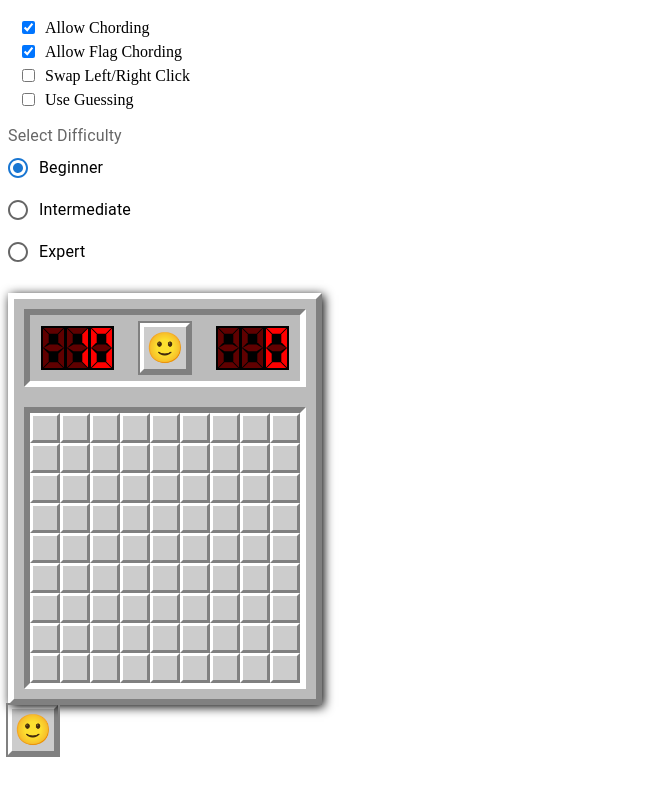
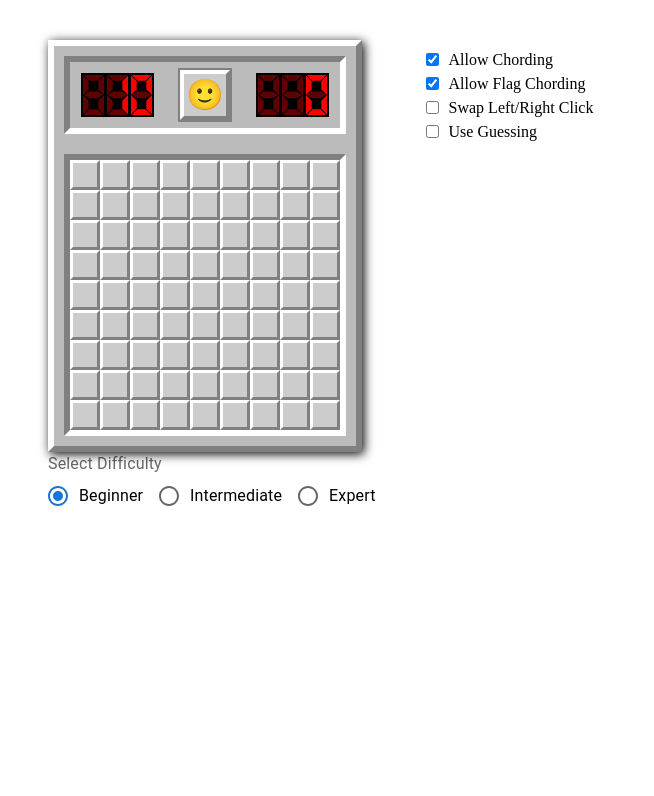
Before and after one commit to Perchik/mynesweepr, a React (Create React App) app in the folder mynesweepr/: page / in a window 1280 px wide. Shown: the top 796 px of the page, without its empty margins (0-654 px from the left). Built offline with nearby package versions, Linux system fonts and the light colour scheme.

Commit message:
Got timer working

```diff
--- a/mynesweepr/src/app/App.tsx
+++ b/mynesweepr/src/app/App.tsx
@@ -1,23 +1,46 @@
 import React from "react";
 import GameComponent from "../game/Game.component";
-import GameButton from "../game/GameButton";
 import SettingsComponent from "../settings/Settings.component";
 import DifficultySelector from "../settings/DifficultySelector.component";
 import { GameProvider } from "../context/GameContext";
 import { SettingsProvider } from "../context/SettingsContext";
 import GlobalStyles from "./globalStyles";
+import styled from "styled-components";
+
+const Container = styled.div`
+  display: flex;
+  flex-direction: row;
+  gap: 20px;
+  height: 100vh;
+  margin: 40px;
+`;
+
+const LeftColumn = styled.div`
+  display: flex;
+  flex-direction: column;
+  align-items: flex-start;
+`;
+
+const RightColumn = styled.div`
+  display: flex;
+  flex-direction: column;
+  align-items: flex-start;
+`;
 
 const App: React.FC = () => {
   return (
     <SettingsProvider>
       <GameProvider>
         <GlobalStyles />
-        <div>
-          <SettingsComponent />
-          <DifficultySelector />
-          <GameComponent />
-          <GameButton />
-        </div>
+        <Container>
+          <LeftColumn>
+            <GameComponent />
+            <DifficultySelector />
+          </LeftColumn>
+          <RightColumn>
+            <SettingsComponent />
+          </RightColumn>
+        </Container>
       </GameProvider>
     </SettingsProvider>
   );
--- a/mynesweepr/src/board/Board.component.tsx
+++ b/mynesweepr/src/board/Board.component.tsx
@@ -1,4 +1,4 @@
-import React, { useEffect } from "react";
+import React from "react";
 import styled from "styled-components";
 import Cell from "../cell/Cell.component";
 import { Board as BoardModel } from "./Board.model";
--- a/mynesweepr/src/context/GameContext.tsx
+++ b/mynesweepr/src/context/GameContext.tsx
@@ -3,10 +3,12 @@ import React, {
   useContext,
   useState,
   useEffect,
+  useMemo,
   useCallback,
 } from "react";
 import { Game } from "../game/Game.model";
 import { useSettingsContext } from "./SettingsContext";
+import Timer from "../utils/Timer";
 
 interface GameContextType {
   game: Game;
@@ -34,23 +36,21 @@ export const GameProvider: React.FC<{ children: React.ReactNode }> = ({
   const { settings } = useSettingsContext();
   const [game, setGame] = useState(new Game(9, 9, 10));
   const [elapsedTime, setElapsedTime] = useState(0);
-  const [gameState, setGameState] = useState<string>("none");
   const [flags, setFlags] = useState(0);
   const [isMouseDown, setIsMouseDown] = useState(false);
 
+  const timer = useMemo(() => new Timer((time) => setElapsedTime(time)), []);
+
   useEffect(() => {
-    let interval: NodeJS.Timeout;
     if (game.gameState === "inprogress") {
-      interval = setInterval(() => {
-        setElapsedTime(game.elapsedTime);
-      }, 1000);
+      timer.start();
+    } else {
+      timer.stop();
     }
     return () => {
-      if (interval) {
-        clearInterval(interval);
-      }
+      timer.stop();
     };
-  }, [game]);
+  }, [game.gameState, timer]);
 
   const handleMouseDown = useCallback(() => {
     setIsMouseDown(true);
@@ -62,8 +62,9 @@ export const GameProvider: React.FC<{ children: React.ReactNode }> = ({
 
   const handleClick = useCallback(
     (x: number, y: number, primary: boolean) => {
-      if (gameState === "new") {
-        setGameState("inprogress");
+      if (game.gameState === "new") {
+        timer.start();
+        game.gameState = "inprogress";
       }
       if (primary) {
         game.openCell(x, y);
@@ -71,16 +72,18 @@ export const GameProvider: React.FC<{ children: React.ReactNode }> = ({
         game.flagCell(x, y);
       }
 
+      if (game.gameOver) {
+        timer.stop();
+      }
+      setFlags(game.flags);
       setGame(game.clone());
-      setGameState(game.gameState);
-      setFlags(game.flags);
     },
-    [game, gameState]
+    [game, timer]
   );
 
   const handleLeftClick = useCallback(
     (x: number, y: number) => {
-      const primary = settings.swapLeftRightClick ? false : true;
+      const primary = !settings.swapLeftRightClick;
       handleClick(x, y, primary);
     },
     [settings.swapLeftRightClick, handleClick]
@@ -89,7 +92,7 @@ export const GameProvider: React.FC<{ children: React.ReactNode }> = ({
   const handleCellRightClick = useCallback(
     (x: number, y: number, e: React.MouseEvent) => {
       e.preventDefault();
-      const primary = settings.swapLeftRightClick ? true : false;
+      const primary = settings.swapLeftRightClick;
       handleClick(x, y, primary);
     },
     [settings.swapLeftRightClick, handleClick]
@@ -99,24 +102,25 @@ export const GameProvider: React.FC<{ children: React.ReactNode }> = ({
     (width: number, height: number, mines: number, seed?: string) => {
       const newGame = new Game(width, height, mines, seed);
       setGame(newGame);
+      setFlags(newGame.flags);
+      timer.reset();
+
       setElapsedTime(0);
-      setGameState("inprogress");
-      setFlags(0);
     },
-    []
+    [timer]
   );
 
   return (
     <GameContext.Provider
       value={{
         game,
-        gameState,
-        startNewGame,
+        gameState: game.gameState,
         elapsedTime,
         flags,
+        startNewGame,
+        isMouseDown,
         handleMouseDown,
         handleMouseUp,
-        isMouseDown,
         handleLeftClick,
         handleCellRightClick,
       }}
--- a/mynesweepr/src/game/Game.component.tsx
+++ b/mynesweepr/src/game/Game.component.tsx
@@ -43,7 +43,7 @@ const Game: React.FC = () => {
         <Header>
           <DigitalCounter value={game.mines - flags} />
           <GameButton />
-          <DigitalCounter value={elapsedTime} />
+          <DigitalCounter value={Math.floor(elapsedTime / 1000)} />
         </Header>
         <BoardComponent
           board={game.board}
--- a/mynesweepr/src/game/Game.model.ts
+++ b/mynesweepr/src/game/Game.model.ts
@@ -6,12 +6,10 @@ export type GameState = "inprogress" | "win" | "lose" | "new" | "none";
 export class Game {
   board: Board;
   gameState: GameState = "new";
-  _numFlags = 0;
-  _mines: number = 0;
-  _elapsedTime = 0;
+  elapsedTime = 0;
 
-  private timerRef: number | null = null;
-  private startTime: number | null = null;
+  private _numFlags = 0;
+  private _mines: number = 0;
   private openQueue: Array<{ x: number; y: number }> = [];
 
   get gameOver(): boolean {
@@ -26,10 +24,6 @@ export class Game {
     return this._numFlags;
   }
 
-  get elapsedTime(): number {
-    return this._elapsedTime;
-  }
-
   constructor(width: number, height: number, mines: number, seed?: string) {
     this.board = new Board(width, height, mines, seed);
     this.startNewGame(width, height, mines, seed);
@@ -40,43 +34,18 @@ export class Game {
     height: number,
     mines: number,
     seed?: string
-  ) {
+  ): void {
     this.board = new Board(width, height, mines, seed);
-    this.gameState = "inprogress";
+    this.gameState = "new";
     this._numFlags = 0;
     this._mines = mines;
-    this._elapsedTime = 0;
-    this.startTime = null;
-    if (this.timerRef !== null) {
-      clearInterval(this.timerRef);
-      this.timerRef = null;
-    }
+    this.elapsedTime = 0;
     this.openQueue = [];
-  }
-
-  startTimer(): void {
-    this.startTime = Date.now();
-    this.timerRef = window.setInterval(() => {
-      this._elapsedTime = Math.floor((Date.now() - this.startTime!) / 1000);
-      if (this._elapsedTime >= 999) {
-        this._elapsedTime = 999;
-        this.stopTimer();
-      }
-    }, 1000);
-  }
-
-  stopTimer(): void {
-    if (this.timerRef !== null) {
-      clearInterval(this.timerRef);
-      this.timerRef = null;
-    }
   }
 
   openCell(x: number, y: number): void {
     if (this.gameOver) return;
-    if (this.startTime === null) {
-      this.startTimer();
-    }
+
     const cell = this.board.cell(x, y);
     if (cell.isOpen()) {
       this.maybeChordCell(x, y);
@@ -128,7 +97,7 @@ export class Game {
     clonedGame.board = this.board;
     clonedGame.gameState = this.gameState;
     clonedGame._numFlags = this._numFlags;
-    clonedGame._elapsedTime = this._elapsedTime;
+    clonedGame.elapsedTime = this.elapsedTime;
     clonedGame.openQueue = [...this.openQueue];
     return clonedGame;
   }
@@ -136,11 +105,9 @@ export class Game {
   private maybeEndGame(exploded: boolean = false): void {
     if (exploded) {
       this.gameState = "lose";
-      this.stopTimer();
       this.revealAllMines();
     } else if (this.board.unopenedCells.length === this.mines) {
       this.gameState = "win";
-      this.stopTimer();
     }
   }
 
@@ -188,10 +155,7 @@ export class Game {
 
   private openUnmarkedNeighbors(x: number, y: number): void {
     this.board.cell(x, y).neighbors.forEach((neighbor) => {
-      this.openQueue.push({
-        x: neighbor.position.x,
-        y: neighbor.position.y,
-      });
+      this.openQueue.push({ x: neighbor.position.x, y: neighbor.position.y });
     });
 
     this.processOpenQueue();
--- a/mynesweepr/src/settings/DifficultySelector.component.tsx
+++ b/mynesweepr/src/settings/DifficultySelector.component.tsx
@@ -17,6 +17,10 @@ import { styled } from "@mui/material/styles";
 
 const DifficultySelectorContainer = styled(FormControl)`
   margin-bottom: 20px;
+`;
+
+const HorizontalRadioGroup = styled(RadioGroup)`
+  flex-direction: row;
 `;
 
 type Difficulty = "beginner" | "intermediate" | "expert";
@@ -63,7 +67,7 @@ const DifficultySelector: React.FC = () => {
     <div>
       <DifficultySelectorContainer>
         <FormLabel component="legend">Select Difficulty</FormLabel>
-        <RadioGroup
+        <HorizontalRadioGroup
           aria-label="difficulty"
           name="difficulty"
           value={settings.selectedDifficulty}
@@ -80,7 +84,7 @@ const DifficultySelector: React.FC = () => {
             label="Intermediate"
           />
           <FormControlLabel value="expert" control={<Radio />} label="Expert" />
-        </RadioGroup>
+        </HorizontalRadioGroup>
       </DifficultySelectorContainer>
 
       <Dialog open={dialogOpen} onClose={() => handleDialogClose(false)}>
--- /dev/null
+++ b/mynesweepr/src/utils/Timer.ts
@@ -0,0 +1,49 @@
+type Callback = (elapsedTime: number) => void;
+
+class Timer {
+  private startTime: number | null = null;
+  private elapsedTime: number = 0;
+  private animationFrameId: number | null = null;
+  private running: boolean = false;
+  private callback: Callback;
+
+  constructor(callback: Callback) {
+    this.callback = callback;
+  }
+
+  start() {
+    if (this.running) return;
+    this.running = true;
+    this.startTime = performance.now();
+    this.elapsedTime = 0;
+    this.tick();
+  }
+
+  stop() {
+    this.running = false;
+    if (this.animationFrameId) {
+      cancelAnimationFrame(this.animationFrameId);
+      this.animationFrameId = null;
+    }
+  }
+
+  reset() {
+    this.stop();
+    this.elapsedTime = 0;
+    this.startTime = null;
+  }
+
+  getElapsedTime(): number {
+    return this.elapsedTime;
+  }
+
+  private tick = () => {
+    if (!this.running) return;
+    const currentTime = performance.now();
+    this.elapsedTime = currentTime - (this.startTime || 0);
+    this.callback(this.elapsedTime);
+    this.animationFrameId = requestAnimationFrame(this.tick);
+  };
+}
+
+export default Timer;
```
